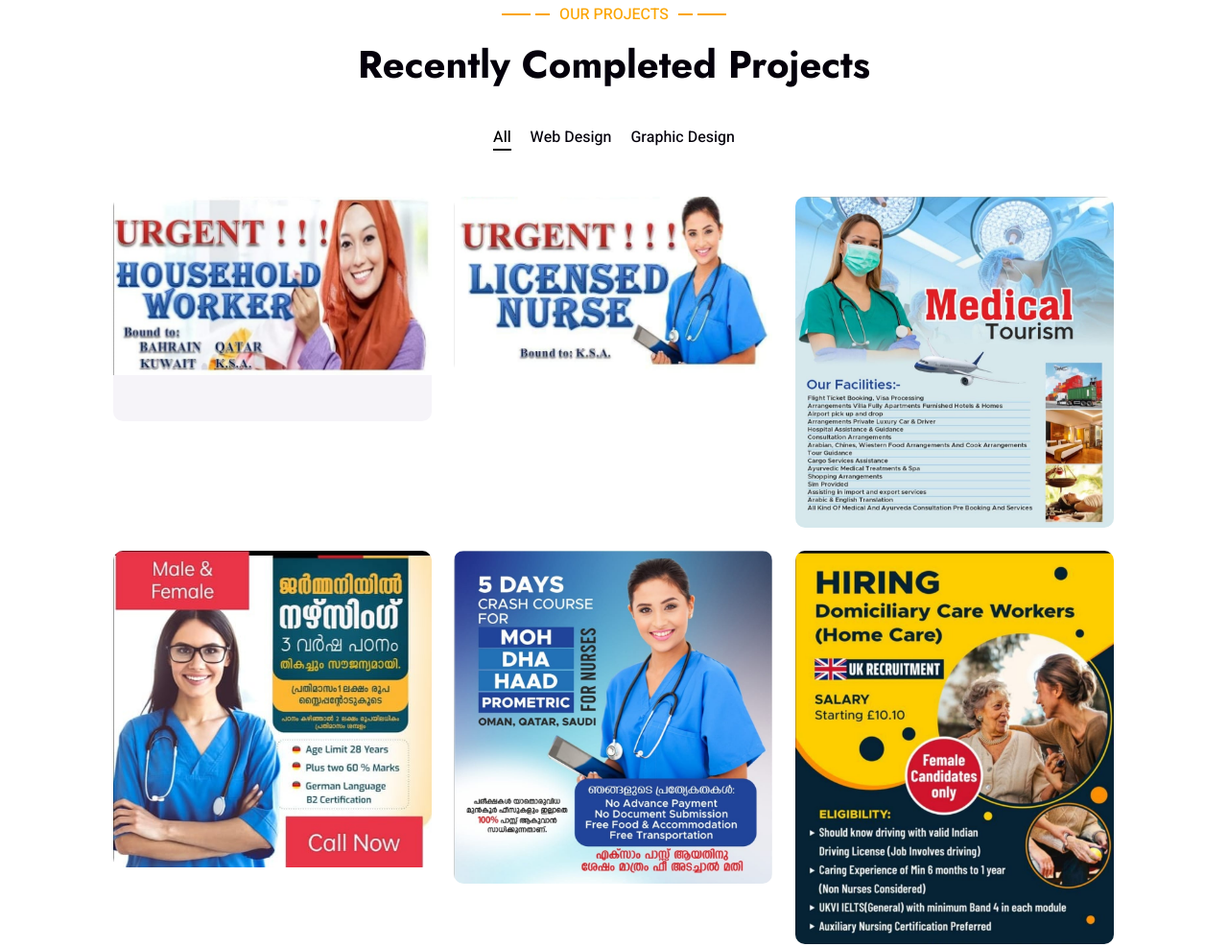
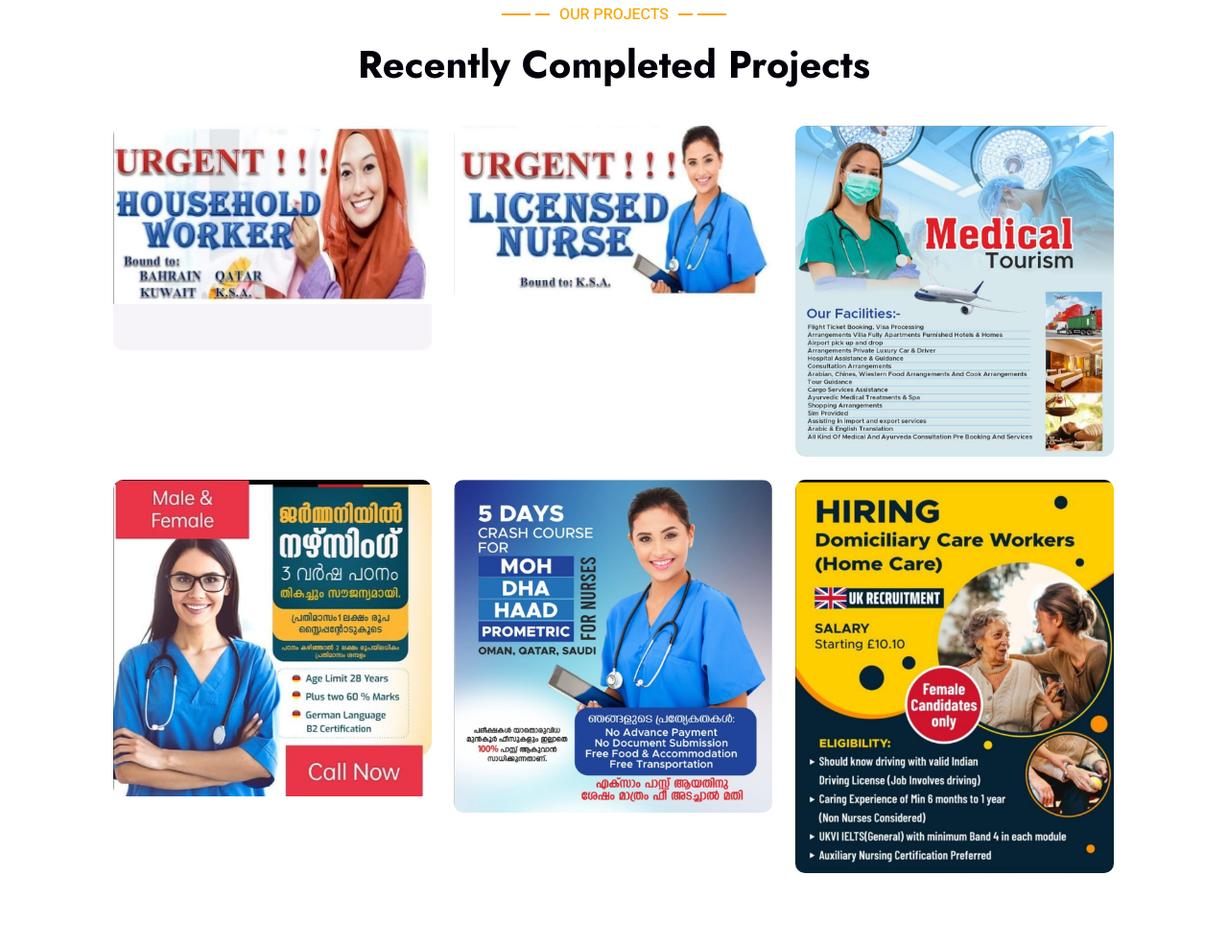
Before and after one commit to anazks/digital-1-1.0.0, a plain HTML site: page index.html in a window 1280 px wide. Shown: the part 3440-4427 px from the top of the page at 96% size. Drawn offline with nearby package versions, Linux system fonts and the light colour scheme; files whose address does not match are found by name.

Commit message:
sotrting changed

```diff
--- a/index.html
+++ b/index.html
@@ -357,11 +357,11 @@
                 </div>
                 <div class="row mt-n2 wow fadeInUp" data-wow-delay="0.3s">
                     <div class="col-12 text-center">
-                        <ul class="list-inline mb-5" id="portfolio-flters">
+                        <!-- <ul class="list-inline mb-5" id="portfolio-flters">
                             <li class="mx-2 active" data-filter="*">All</li>
-                            <li class="mx-2" data-filter=".first">Web Design</li>
+                            <li class="mx-2" data-filter=".first">Web</li>
                             <li class="mx-2" data-filter=".second">Graphic Design</li>
-                        </ul>
+                        </ul> -->
                     </div>
                 </div>
                 <div class="row g-4 portfolio-container">
```
